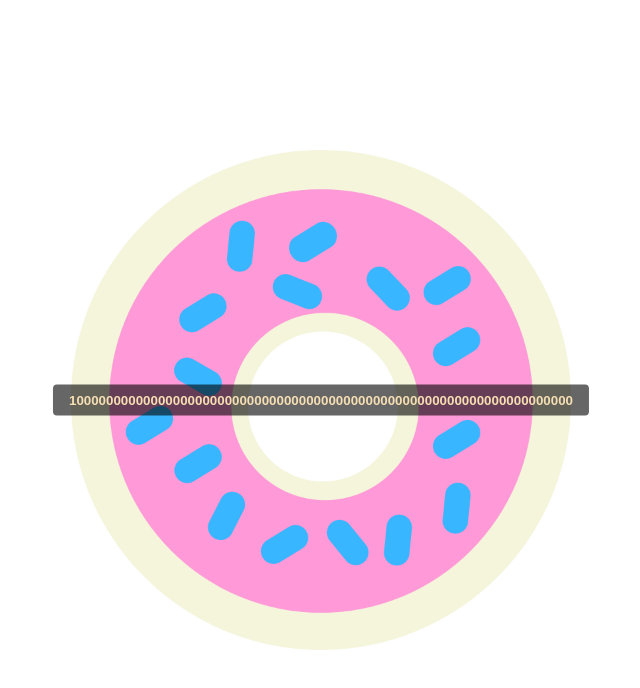
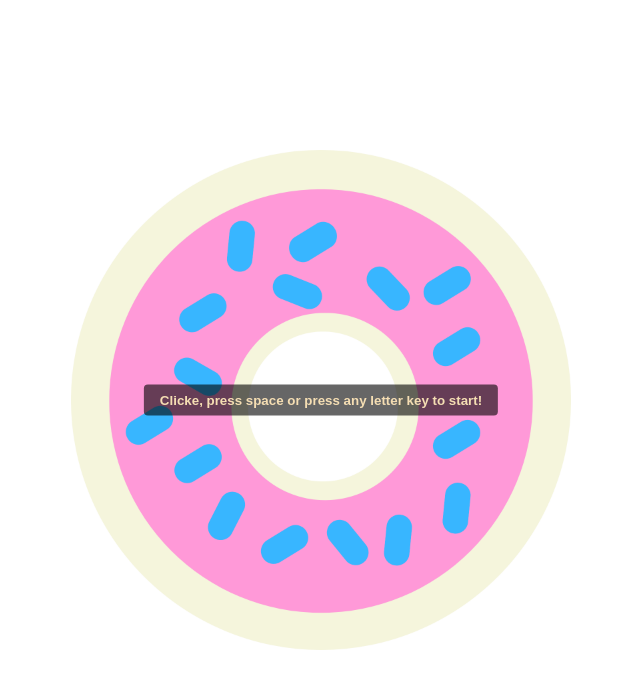
Before and after one commit to mcbrosplays123/DonutClicker, a plain HTML site: page index.html in a window 1280 px wide. Shown: the whole page, without its empty margins (319-959 px from the left). Drawn offline with Linux system fonts and the light colour scheme.

Commit message:
Update index.html

```diff
--- a/index.html
+++ b/index.html
@@ -18,7 +18,7 @@
 
     <button class="circle-btn" type="button" id="Pink_Donut">
         <img src="Pink_Donut.png" alt="Pink Donut">
-        <span class="center-label" id="num">10000000000000000000000000000000000000000000000000000000000000000000</span>
+        <span class="center-label" id="num">Clicke, press space or press any letter key to start!</span>
     </button>
 
 </body>
```
